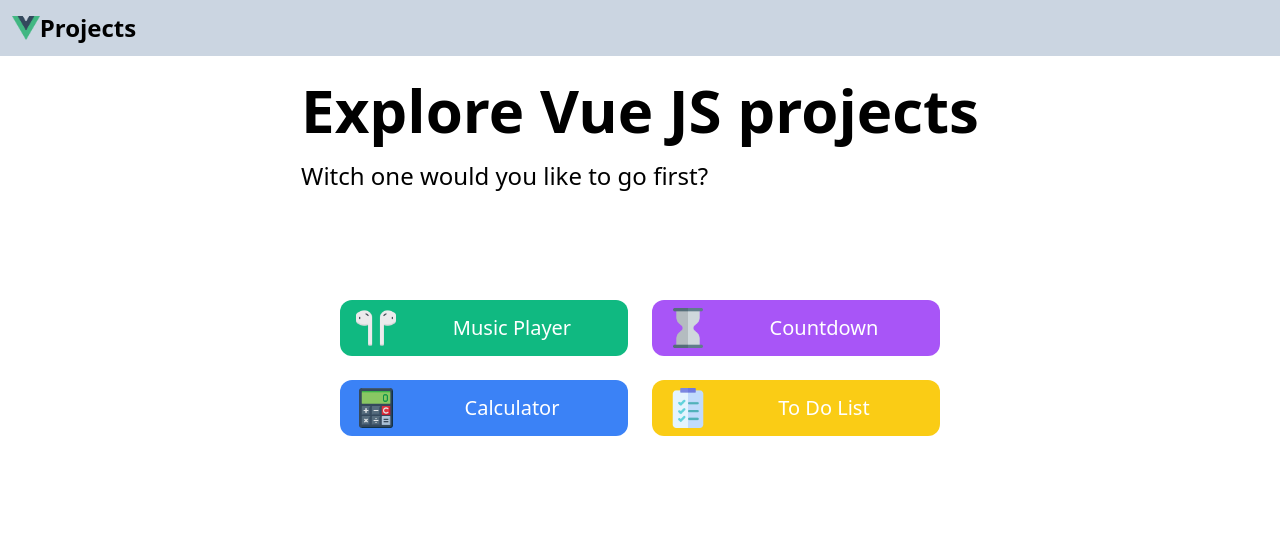
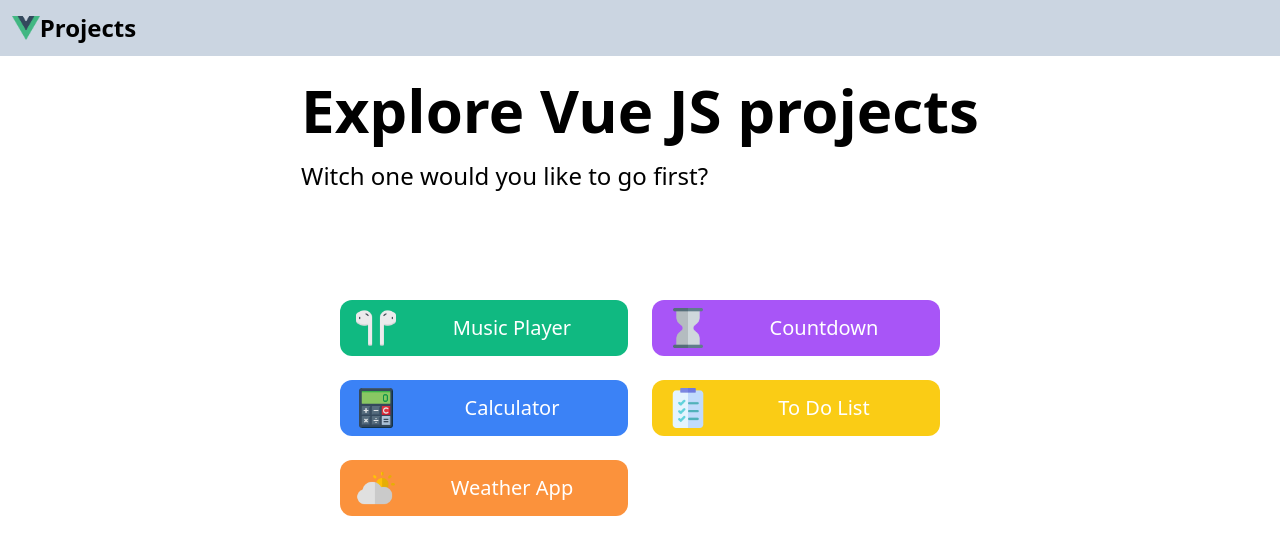
Before and after one commit to tia-cin/VueJS-Apps, a Vue app: page /calculator in a window 1280 px wide. Shown: the top 554 px of the page. Built offline with nearby package versions, Linux system fonts and the light colour scheme.

Commit message:
weather app default

```diff
--- a/src/main.js
+++ b/src/main.js
@@ -8,13 +8,15 @@ import MusicPlayer from './views/MusicPlayer'
 import CountDown from './views/CountDown'
 import CalculatorApp from './views/Calculator'
 import ToDo from './views/ToDo'
+import WeatherApp from './views/WeatherApp'
 
 const routes = [
     { path: '/', component: HomePage },
     { path: '/music', component: MusicPlayer },
     { path: '/countdown', component: CountDown },
     { path: '/calculator', component: CalculatorApp },
-    { path: '/todo', component: ToDo }
+    { path: '/todo', component: ToDo },
+    { path: '/weather', component: WeatherApp }
 ]
 
 const router = createRouter({
--- a/src/views/HomePage.vue
+++ b/src/views/HomePage.vue
@@ -57,6 +57,12 @@ export default {
           name: "To Do List",
           logo: require('../assets/todo.png'),
           color: 'bg-yellow-400'
+        },
+        {
+          path: '/weather',
+          name: "Weather App",
+          logo: require('../assets/weather.png'),
+          color: 'bg-orange-400'
         }
       ],
     };
--- /dev/null
+++ b/src/views/WeatherApp.vue
@@ -0,0 +1,14 @@
+<template>
+    <div>
+        <ProjectTitle title="Weather App"/>
+    </div>
+</template>
+
+<script>
+import ProjectTitle from '../components/Title.vue';
+
+export default {
+    name: "WeatherApp",
+    components: { ProjectTitle }
+}
+</script>
```
Also changed, not shown: src/assets/weather.png (added).
